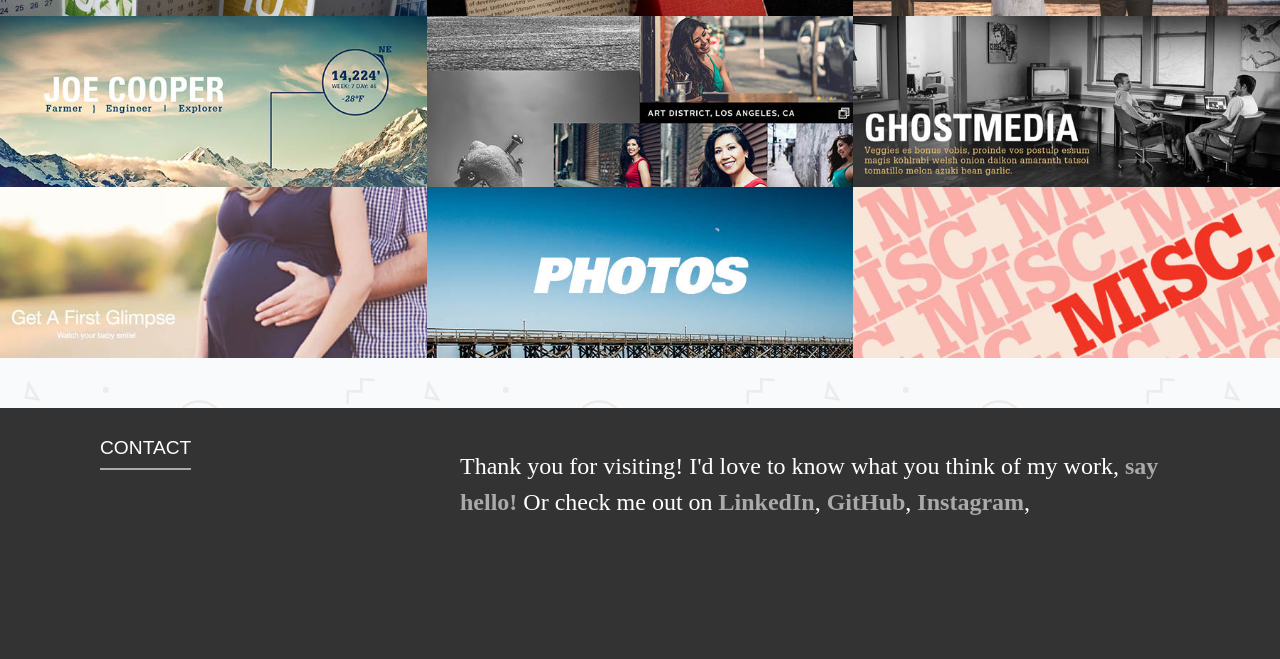
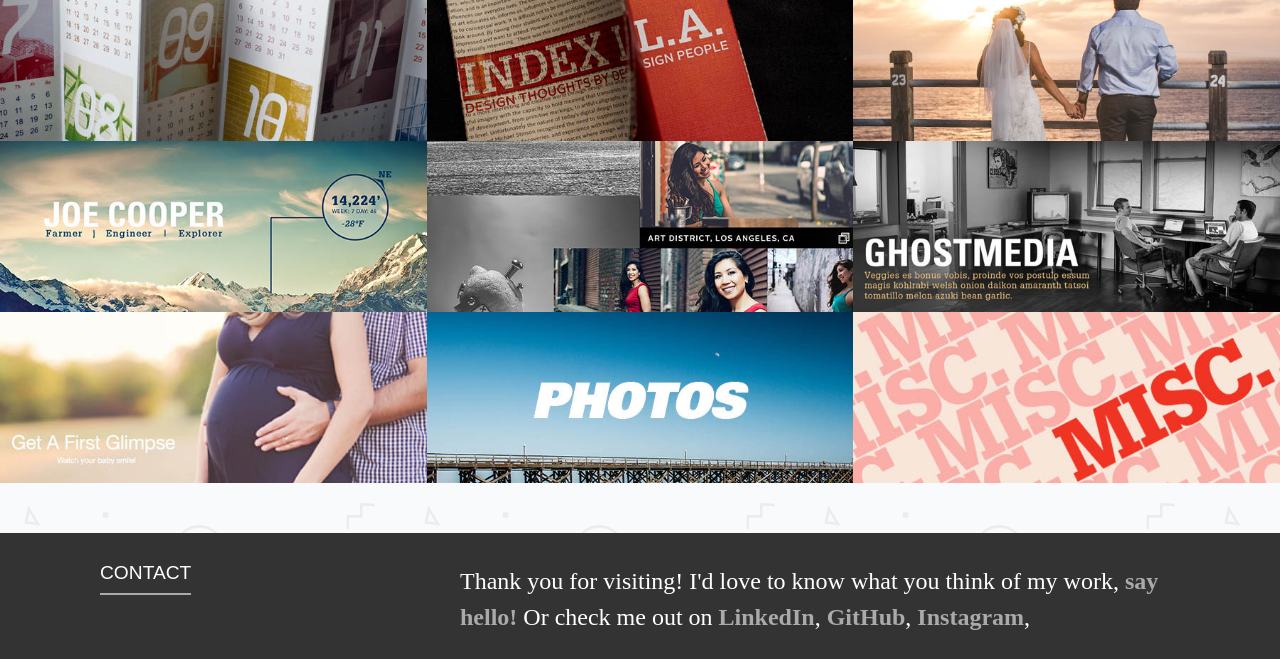
Before and after one commit to gerrymi/gerrymi, a plain HTML site: page index.html in a window 1280 px wide. Shown: the part 825-1484 px from the top of the page. Before the commit the page ends 1369 px from the top, so only its background shows below. Drawn offline with nearby package versions, Linux system fonts and the light colour scheme; some packages are replaced by stand-ins of ours.

Commit message:
fixed row wrapper issues

```diff
--- a/index.html
+++ b/index.html
@@ -37,8 +37,8 @@
 
 	</div> -->
 	<footer id="footer">
-		<div class="wrapper">
-			<div class="row">
+		<div class="row">
+			<div class="wrapper">
 				<div class="third">
 					<p class="heading">contact</p>
 				</div>
--- a/public/css/style.css
+++ b/public/css/style.css
@@ -75,11 +75,11 @@ img {
   position: fixed;
   top: 0;
   background-color: #eee;
-  height: 500px;
+  height: 600px;
   z-index: -1;
 }
 #work {
-  margin-top: 450px;
+  margin-top: 575px;
   padding: 50px 0;
   z-index: 2;
   background-image: url(/public/img/main/geometry2.png);
@@ -391,6 +391,7 @@ nav, #header, #work, #process, #footer {
   }
   #footer .text {
     font-size: 1em;
+    margin-top: 5px;
   }
 }
 @media (min-width: 768px) {
@@ -399,6 +400,13 @@ nav, #header, #work, #process, #footer {
   }
   .project {
     margin-bottom: 0;
+  }
+  .project-content {
+    font-size: .5em;
+    padding: 0 25px;
+  }
+  .project-content p {
+    display: none;
   }
   .wrapper {
     padding: 0 100px;
@@ -432,7 +440,6 @@ nav, #header, #work, #process, #footer {
   }
   #footer .text {
     padding: 0;
-    margin-top: 15px;
   }
   .project-feature-4 img {
     width: 25%;
@@ -443,9 +450,20 @@ nav, #header, #work, #process, #footer {
     float: left;
   }
 }
+@media (min-width: 960px) {
+  .project-content {
+    font-size: .7em;
+  }
+  .project-content p {
+    display: initial;
+  }
+}
 @media (min-width: 1200px){
   .hero h2 {
     font-size: 5em;
+  }
+  .project-content {
+    font-size: 1em;
   }
 }
 /* miscellaneous */
```
Also changed, not shown: public/ng/views/projects/irene-and-cris.html (+1 -1 lines), public/ng/views/projects/misc-work.html (+1 -1 lines).
